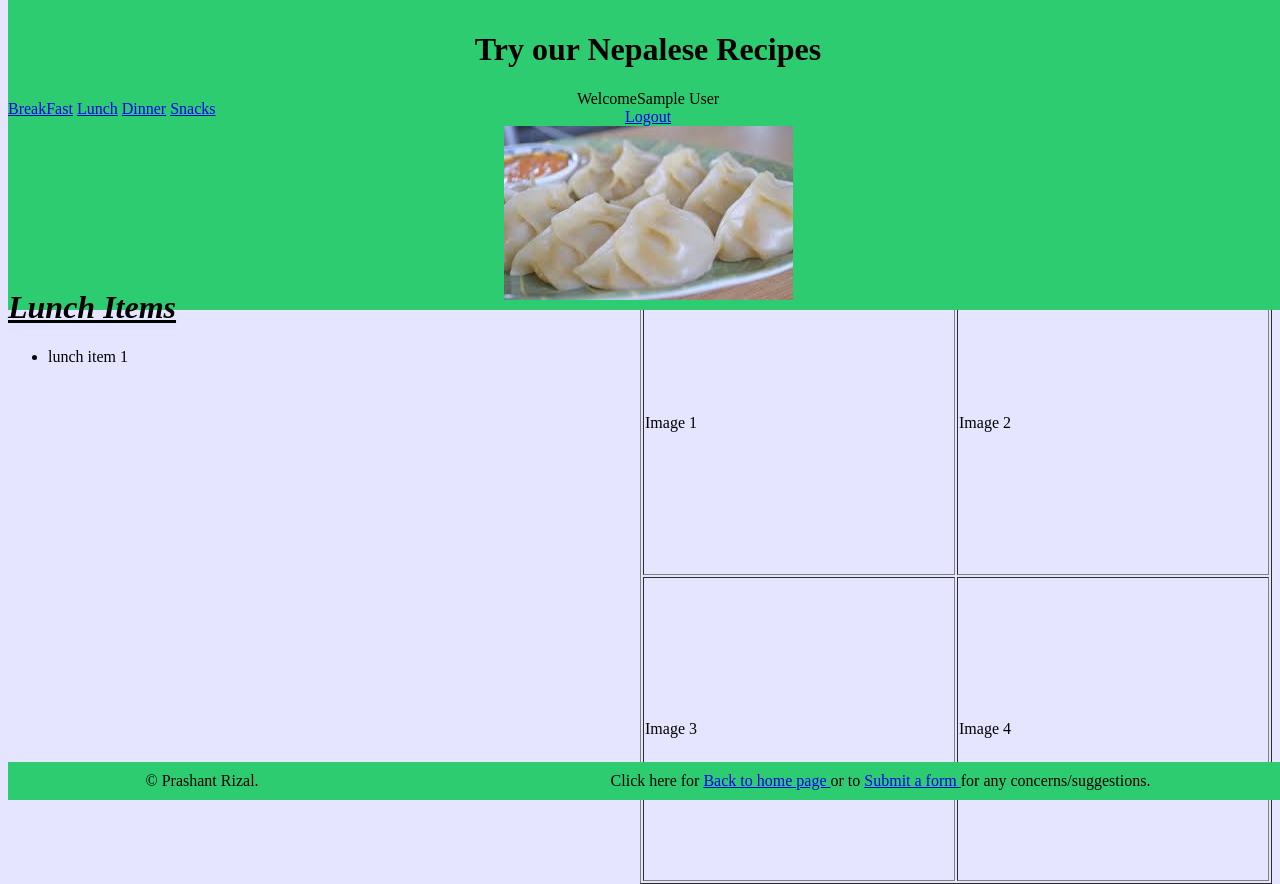
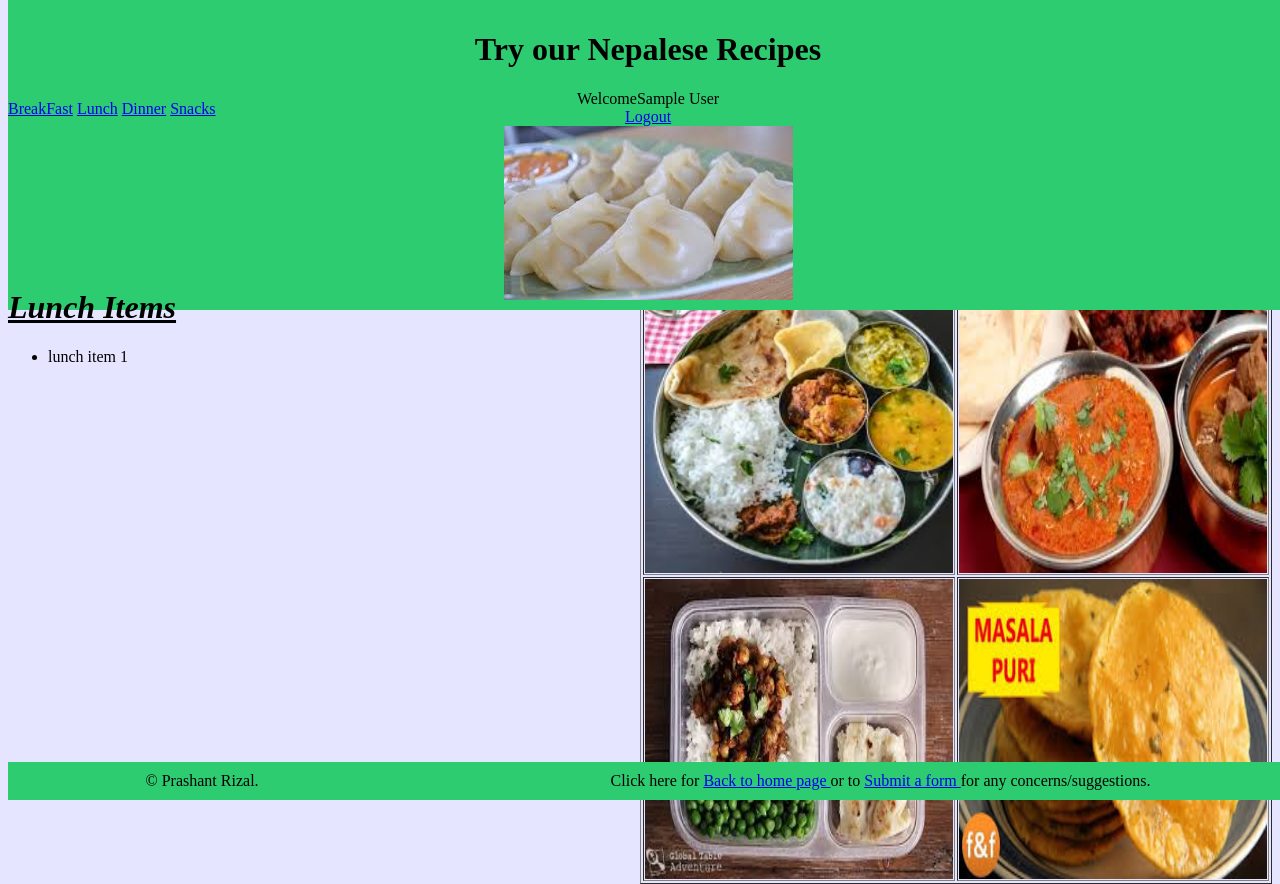
Before and after one commit to RizalPrashant/WebDev, a PHP site: page /lunch.php in a window 1280 px wide. Run offline with PHP 8.4, Linux system fonts and the light colour scheme; the visitor is signed in with stand-in values (Sample User, id 1).

Commit message:
Even more addition

```diff
--- a/lunch.php
+++ b/lunch.php
@@ -46,12 +46,12 @@
 <div class= "imagelocation">
 <table style="width:100%" border="1">
   <tr>
-    <td width = "50%" height = "300"> Image 1</td>
-    <td width = "50%" height = "300">Image 2</td>
+    <td width = "50%" height = "300"> <img style="display:block;" width="100%" height="100%" src = "lunch1.jpeg" ></td>
+    <td width = "50%" height = "300"><img style="display:block;" width="100%" height="100%" src = "lunch2.jpeg" ></td>
   </tr>
   <tr>
-    <td width = "50%" height = "300">Image 3</td>
-    <td width = "50%" height = "300">Image 4</td>
+    <td width = "50%" height = "300"><img style="display:block;" width="100%" height="100%" src = "lunch3.jpeg" ></td>
+    <td width = "50%" height = "300"><img style="display:block;" width="100%" height="100%" src = "lunch4.jpeg" ></td>
   </tr>
 
 </table>
```
Also changed, not shown: dinner.php (+4 -4 lines), snacks.php (+4 -4 lines), dinner1.jpeg (added), dinner2.jpeg (added), dinner3.jpeg (added), dinner4.jpeg (added), lunch1.jpeg (added), lunch2.jpeg (added), lunch3.jpeg (added), lunch4.jpeg (added), snack1.jpeg (added), snack2.jpeg (added), snack3.jpeg (added), snack4.jpeg (added), 1 other file.
